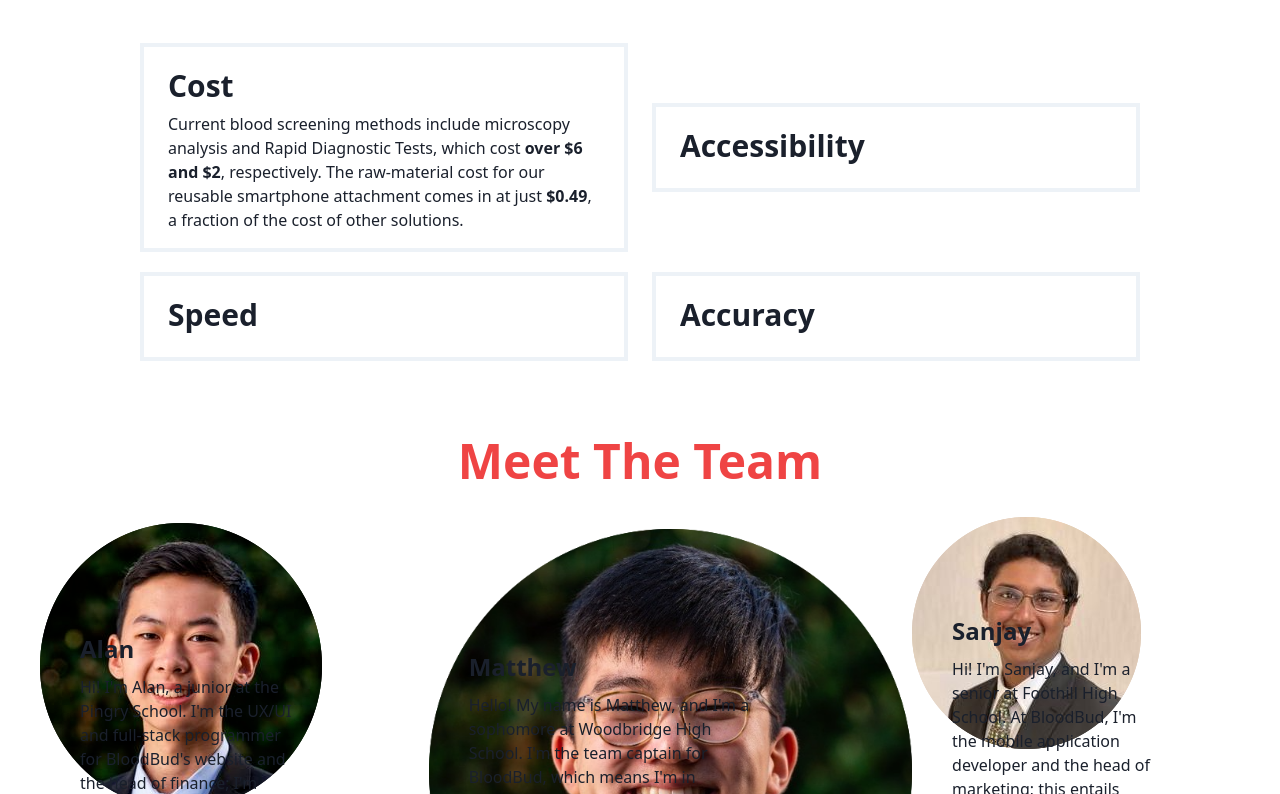
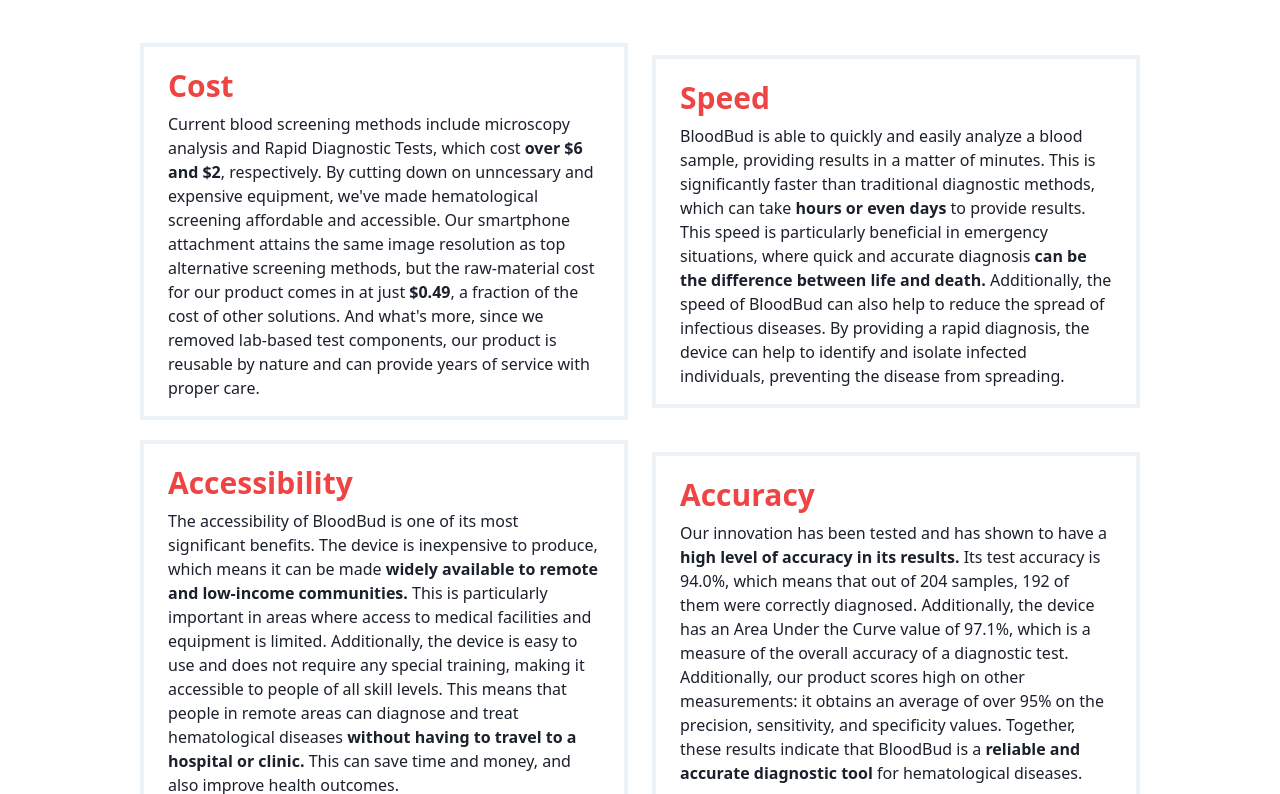
Before and after one commit to azh248/Blood-Bud, a Next.js app: page / in a window 1280 px wide. Shown: the part 1846-2640 px from the top of the page. Built offline with nearby package versions, Linux system fonts and the light colour scheme.

Commit message:
half boxes done

```diff
--- a/src/templates/VerticalFeatureRowBoxes.tsx
+++ b/src/templates/VerticalFeatureRowBoxes.tsx
@@ -64,7 +64,7 @@
     <div className="mb-10 mt-10">
         {"Title" && (
         <h2 className="text-4xl text-gray-900 font-bold">How does BloodBud&nbsp;
-          <div className="inline font-bold placeholder">work</div>
+          <div className="inline font-extrabold text-red-500 placeholder">work</div>
           ?</h2>
         )}
         {/* {"Description" && (
@@ -151,7 +151,7 @@
     <FeatureRowBoxHalf
       title1={
         <>
-          <span className="font-bold">
+          <span className="font-bold text-red-500">
             {'Cost'}
           </span>
         </>
@@ -162,73 +162,73 @@
             <span className="font-bold placeholder">
               {'over $6 and $2'}
             </span>
-          {', respectively. The raw-material cost for our reusable smartphone attachment comes in at just '}
+          {', respectively. By cutting down on unncessary and expensive equipment, we\'ve made hematological screening affordable and accessible. Our smartphone attachment attains the same image resolution as top alternative screening methods, but the raw-material cost for our product comes in at just '}
             <span className="font-bold placeholder">
               {'$0.49'}
             </span>
-            {', a fraction of the cost of other solutions.'}
+            {', a fraction of the cost of other solutions. And what\'s more, since we removed lab-based test components, our product is reusable by nature and can provide years of service with proper care.'}
         </>
       }
       title2={
         <>
-          <span className="font-bold">
-            {'Accessibility'}
+          <span className="font-bold text-red-500">
+            {'Speed'}
           </span>
         </>
       }
       description2={
         <>
-          {''}
+          {'BloodBud is able to quickly and easily analyze a blood sample, providing results in a matter of minutes. This is significantly faster than traditional diagnostic methods, which can take '}
             <span className="font-bold placeholder">
-              {''}
+              {'hours or even days'}
             </span>
-          {''}
+          {' to provide results. This speed is particularly beneficial in emergency situations, where quick and accurate diagnosis '}
             <span className="font-bold placeholder">
-              {''}
+              {'can be the difference between life and death.'}
             </span>
-            {''}
+            {' Additionally, the speed of BloodBud can also help to reduce the spread of infectious diseases. By providing a rapid diagnosis, the device can help to identify and isolate infected individuals, preventing the disease from spreading.'}
         </>
       }
     />
     <FeatureRowBoxHalf
-      title1={
+            title1={
         <>
-          <span className="font-bold">
-            {'Speed'}
+          <span className="font-bold text-red-500">
+            {'Accessibility'}
           </span>
         </>
       }
       description1={
         <>
-          {''}
+          {'The accessibility of BloodBud is one of its most significant benefits. The device is inexpensive to produce, which means it can be made '}
             <span className="font-bold placeholder">
-              {''}
+              {'widely available to remote and low-income communities.'}
             </span>
-          {''}
+          {' This is particularly important in areas where access to medical facilities and equipment is limited. Additionally, the device is easy to use and does not require any special training, making it accessible to people of all skill levels. This means that people in remote areas can diagnose and treat hematological diseases '}
             <span className="font-bold placeholder">
-              {''}
+              {'without having to travel to a hospital or clinic.'}
             </span>
-            {''}
+            {' This can save time and money, and also improve health outcomes.'}
         </>
       }
       title2={
         <>
-          <span className="font-bold">
+          <span className="font-bold text-red-500">
             {'Accuracy'}
           </span>
         </>
       }
       description2={
         <>
-          {''}
+          {'Our innovation has been tested and has shown to have a '}
             <span className="font-bold placeholder">
-              {''}
+              {'high level of accuracy in its results.'}
             </span>
-          {''}
+          {' Its test accuracy is 94.0%, which means that out of 204 samples, 192 of them were correctly diagnosed. Additionally, the device has an Area Under the Curve value of 97.1%, which is a measure of the overall accuracy of a diagnostic test. Additionally, our product scores high on other measurements: it obtains an average of over 95% on the precision, sensitivity, and specificity values. Together, these results indicate that BloodBud is a '}
             <span className="font-bold placeholder">
-              {''}
+              {'reliable and accurate diagnostic tool'}
             </span>
-            {''}
+            {' for hematological diseases.'}
         </>
       }
     />
```
